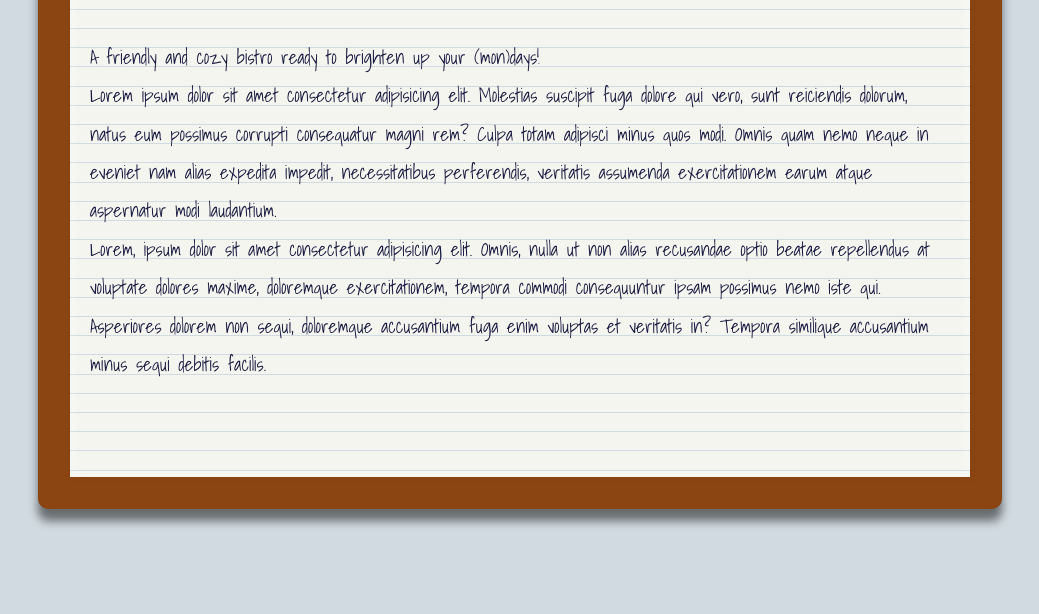
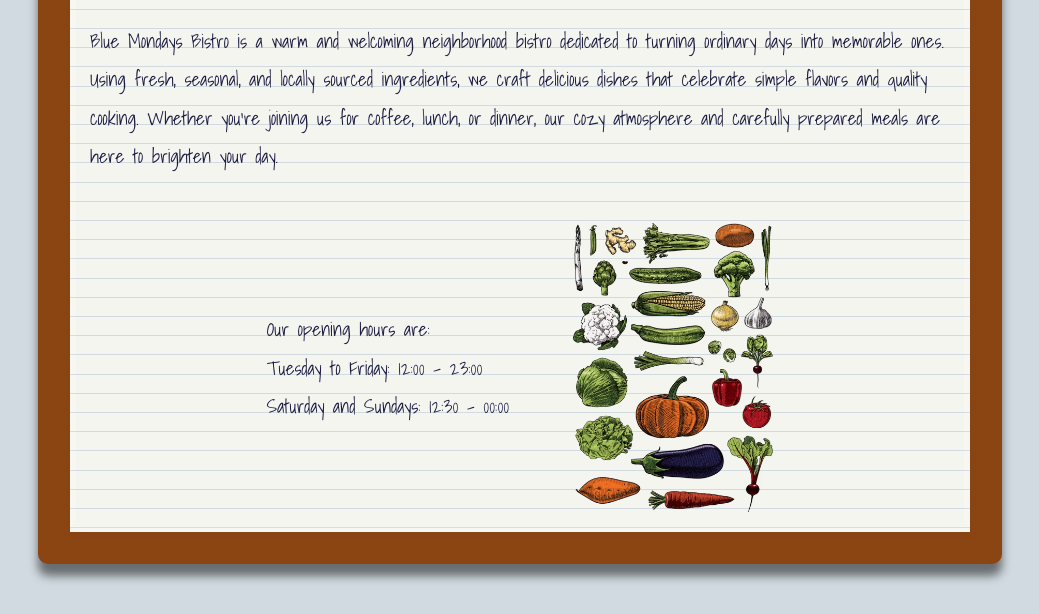
Before and after one commit to Joaocc1/odin-restaurant, a website built with webpack: page src/index.html in a window 1280 px wide. Shown: the part 361-975 px from the top of the page, without its empty margins (120-1159 px from the left). Before the commit the page ends 920 px from the top, so only its background shows below. Built offline with nearby package versions, Linux system fonts and the light colour scheme.

Commit message:
add more text and an image

```diff
--- a/src/index.html
+++ b/src/index.html
@@ -12,7 +12,7 @@
         <nav>
           <button class="btn-selected">Home</button>
           <button>Menu</button>
-          <button>About</button>
+          <button>Contact</button>
         </nav>
       </div>
     </header>
@@ -21,23 +21,28 @@
       <div class="board">
         <div class="paper">
           <h1 class="main-heading">Welcome to Blue Mondays</h1>
-          <p>A friendly and cozy bistro ready to brighten up your (mon)days!</p>
+
           <p>
-            Lorem ipsum dolor sit amet consectetur adipisicing elit. Molestias
-            suscipit fuga dolore qui vero, sunt reiciendis dolorum, natus eum
-            possimus corrupti consequatur magni rem? Culpa totam adipisci minus
-            quos modi. Omnis quam nemo neque in eveniet nam alias expedita
-            impedit, necessitatibus perferendis, veritatis assumenda
-            exercitationem earum atque aspernatur modi laudantium.
+            Blue Mondays Bistro is a warm and welcoming neighborhood bistro
+            dedicated to turning ordinary days into memorable ones. Using fresh,
+            seasonal, and locally sourced ingredients, we craft delicious dishes
+            that celebrate simple flavors and quality cooking. Whether you're
+            joining us for coffee, lunch, or dinner, our cozy atmosphere and
+            carefully prepared meals are here to brighten your day.
           </p>
-          <p>
-            Lorem, ipsum dolor sit amet consectetur adipisicing elit. Omnis,
-            nulla ut non alias recusandae optio beatae repellendus at voluptate
-            dolores maxime, doloremque exercitationem, tempora commodi
-            consequuntur ipsam possimus nemo iste qui. Asperiores dolorem non
-            sequi, doloremque accusantium fuga enim voluptas et veritatis in?
-            Tempora similique accusantium minus sequi debitis facilis.
-          </p>
+
+          <div class="opening-hours">
+            <div>
+              <p>Our opening hours are:</p>
+              <p>Tuesday to Friday: 12:00 - 23:00</p>
+              <p>Saturday and Sundays: 12:30 - 00:00</p>
+            </div>
+            <img
+              class="hero-img"
+              src="./images/premium_vector-1711987456419-1ecf7541c034.png"
+              alt=""
+            />
+          </div>
         </div>
       </div>
     </div>
--- a/src/styles.css
+++ b/src/styles.css
@@ -109,7 +109,25 @@ button:hover {
   font-size: 2rem;
   line-height: 2;
   margin-block: 2.15em;
-  margin-bottom: 1.5em;
+  margin-bottom: 1em;
+}
+
+.opening-hours {
+  display: flex;
+  justify-content: center;
+  align-items: center;
+  margin-top: 3em;
+  gap: 4rem;
+}
+
+.opening-hours > div {
+  display: flex;
+  flex-direction: column;
+  justify-content: center;
+}
+
+.hero-img {
+  width: 200px;
 }
 
 p {
```
Also changed, not shown: src/images/premium_vector-1711987456419-1ecf7541c034.png (added), 2 other files.
